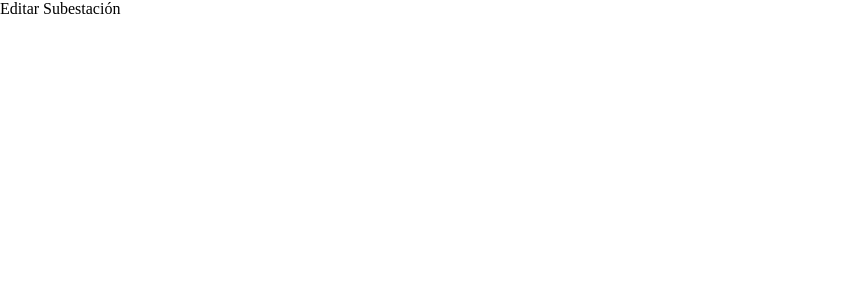
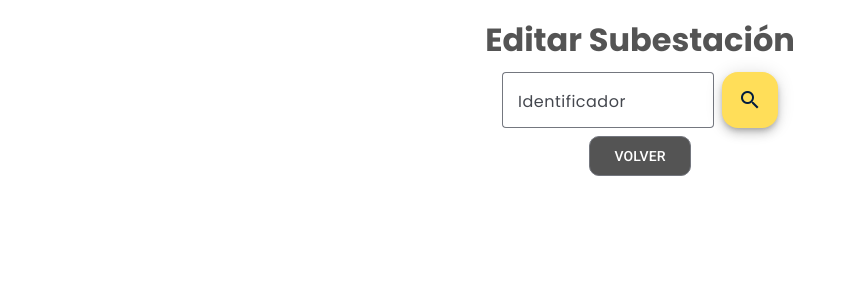
Before and after one commit to D240021/Reporteria-ICE, an Angular app in the folder frontend/reporteria-ice/: page /editar-subestacion in a window 1280 px wide. Shown: the top 300 px of the page, without its empty margins (0-856 px from the left). Built offline with nearby package versions, Linux system fonts and the light colour scheme.

Commit message:
Se agregan avances a la pantalla de Editar Subestacion

```diff
--- /dev/null
+++ b/frontend/reporteria-ice/src/app/Modelo/subestacion/subestacion.ts
@@ -0,0 +1,11 @@
+export interface SubestacionLectura {
+    identificador : string,
+    unidadRegional : string,
+    nombre : string
+}
+
+
+export interface SubestacionEscritura {
+    unidadRegional : string,
+    nombre : string
+}
--- /dev/null
+++ b/frontend/reporteria-ice/src/app/Vista/componentes/buscador/buscador/buscador.component.css
@@ -0,0 +1,29 @@
+
+form {
+
+    display: flex;
+    flex-direction: row;
+    align-items: center;
+    justify-content: center;
+    gap: 0 .5rem;
+}
+
+button {
+    background-color: var(--color-terciario-fondo);
+}
+
+mat-option {
+    background-color: #72ccf2;
+    color: var(--color-secundario);
+}
+
+
+span {
+    font-weight: bold;
+    color: var(--color-principal);
+}
+
+
+span, mat-option, mat-label, mat-input::placeholder, mat-input {
+    font-family: var(--fuente-poppins);
+}
--- /dev/null
+++ b/frontend/reporteria-ice/src/app/Vista/componentes/buscador/buscador/buscador.component.html
@@ -0,0 +1,17 @@
+<div>
+    <form (submit)="emitirBusqueda()">
+        <mat-form-field appearance="outline">
+            <mat-label>Identificador</mat-label>
+            <input type="text" placeholder="Inserte identificador" matInput [matAutocomplete]="auto"
+                [formControl]="control">
+            <mat-autocomplete #auto="matAutocomplete" (optionSelected)="opcionSeleccionada($event)">
+                <mat-option *ngFor="let dato of opcionesFiltradas | async" [value]="dato">
+                    <span>{{dato.identificador}}</span> {{dato.nombre}}
+                </mat-option>
+            </mat-autocomplete>
+        </mat-form-field>
+        <button mat-fab type="submit">
+            <mat-icon>search</mat-icon>
+        </button>
+    </form>
+</div>
--- /dev/null
+++ b/frontend/reporteria-ice/src/app/Vista/componentes/buscador/buscador/buscador.component.ts
@@ -0,0 +1,66 @@
+import { Component, EventEmitter, Input, OnInit, Output } from '@angular/core';
+import { CommonModule } from '@angular/common'; // Importa CommonModule
+import { FormControl, FormsModule, ReactiveFormsModule } from '@angular/forms';
+import { MatAutocompleteModule, MatAutocompleteSelectedEvent } from '@angular/material/autocomplete';
+import { MatButtonModule } from '@angular/material/button';
+import { MatIconModule } from '@angular/material/icon';
+import { MatInputModule } from '@angular/material/input';
+import { Observable } from 'rxjs';
+import { map, startWith } from 'rxjs/operators';
+
+@Component({
+  selector: 'buscador',
+  standalone: true,
+  imports: [
+    CommonModule,
+    FormsModule,
+    MatInputModule,
+    MatAutocompleteModule,
+    MatButtonModule,
+    MatIconModule,
+    ReactiveFormsModule
+  ],
+  templateUrl: './buscador.component.html',
+  styleUrl: './buscador.component.css'
+})
+export class BuscadorComponent implements OnInit {
+  control = new FormControl();
+  opcionesFiltradas: Observable<any[]> = new Observable();
+
+  @Input()
+  datos: any[] = [];
+
+  @Output()
+  identificadorSeleccionado = new EventEmitter<string>;
+
+  ngOnInit(): void {
+
+    this.opcionesFiltradas = this.control.valueChanges.pipe(
+      startWith(''),
+      map(value => (typeof value === 'string' ? value : value?.nombre || '')),
+      map(nombre => nombre ? this._filtrar(nombre) : this.datos.slice())
+    );
+  }
+
+  opcionSeleccionada(event: MatAutocompleteSelectedEvent) : void {
+    const valorNombre = event.option.value.nombre;
+    const valorIdentificador = event.option.value.identificador;
+    this.control.patchValue(valorIdentificador + ' ' + valorNombre);
+    return;
+  }
+
+  private _filtrar(nombre: string): any[] {
+    const valorFiltro = nombre.toLowerCase();
+    return this.datos.filter(opcion => opcion.nombre.toLowerCase().includes(valorFiltro));
+  }
+
+  obtenerIdentificadorValorSeleccionado() : string {
+    return this.control.value.split(' ')[0];
+  }
+
+
+  emitirBusqueda() : void {
+    this.identificadorSeleccionado.emit(this.obtenerIdentificadorValorSeleccionado());
+    return;
+  }
+}
--- a/frontend/reporteria-ice/src/app/Vista/paginas/editarSubestacion/editar-subestacion/editar-subestacion.component.css
+++ b/frontend/reporteria-ice/src/app/Vista/paginas/editarSubestacion/editar-subestacion/editar-subestacion.component.css
@@ -0,0 +1,64 @@
+div {
+    display: flex;
+    flex-direction: column;
+    justify-content: start;
+    align-items: center;
+    margin-top: 1rem;
+    gap: .5rem 0;
+    font-family: var(--fuente-poppins);
+}
+
+
+h1 {
+    color: var(--color-principal);
+}
+
+form {
+    margin-top: 1rem;
+    width: 70%;
+    display: flex;
+    flex-direction: column;
+    justify-content: center;
+    gap: 1rem 0;
+}
+
+form section {
+    display: flex;
+    flex-direction: row;
+    gap: 0 1rem;
+}
+
+form section label {
+    width: 40%;
+    color: var(--color-secundario);
+}
+
+form section input,
+form section select {
+    width: 60%;
+}
+
+form section input,
+form section select {
+    background-color: var(--color-sextario-fondo);
+    border: none;
+}
+
+.contenedor-botones {
+    display: flex;
+    flex-direction: row;
+    justify-content: space-between;
+}
+
+div button {
+    background-color: var(--color-principal);
+    color: var(--color-secundario-fondo);
+    border-radius: 10px;
+}
+
+.contenedor-botones section button {
+    border: none;
+    background-color: var(--color-terciario-fondo);
+    color: var(--color-secundario-fondo);
+    border-radius: 10px;
+}
--- a/frontend/reporteria-ice/src/app/Vista/paginas/editarSubestacion/editar-subestacion/editar-subestacion.component.html
+++ b/frontend/reporteria-ice/src/app/Vista/paginas/editarSubestacion/editar-subestacion/editar-subestacion.component.html
@@ -1 +1,38 @@
-<p>Editar Subestación</p>
+<div>
+
+    <h1>Editar Subestación</h1>
+
+    <buscador [datos]="datosQuemados" (identificadorSeleccionado)="procesarBusqueda($event)"></buscador>
+
+    @if (formularioVisible) {
+    <form>
+
+        <section>
+            <label>NOMBRE DE SUBESTACIÓN</label>
+            <input type="text" placeholder="Inserte un nombre">
+        </section>
+
+        <section>
+            <label>UNIDAD REGIONAL</label>
+            <select>
+                <option value="">Orosí</option>
+                <option value="">Desamparados</option>
+            </select>
+        </section>
+
+        <div class="contenedor-botones">
+
+            <section>
+                <button mat-stroked-button type="button">LIMPIAR</button>
+                <button mat-stroked-button type="submit" >ACTUALIZAR</button>
+            </section>
+        </div>
+
+
+    </form>
+
+    }
+
+    <button mat-stroked-button type="button" routerLink="/menu-administrador">VOLVER</button>
+
+</div>
--- a/frontend/reporteria-ice/src/app/Vista/paginas/editarSubestacion/editar-subestacion/editar-subestacion.component.ts
+++ b/frontend/reporteria-ice/src/app/Vista/paginas/editarSubestacion/editar-subestacion/editar-subestacion.component.ts
@@ -1,12 +1,50 @@
 import { Component } from '@angular/core';
-
+import { MatButtonModule } from '@angular/material/button';
+import { MatInputModule } from '@angular/material/input';
+import { BuscadorComponent } from '../../../componentes/buscador/buscador/buscador.component';
+import { SubestacionEscritura, SubestacionLectura } from '../../../../Modelo/subestacion/subestacion';
+import { RouterLink } from '@angular/router';
 @Component({
   selector: 'editar-subestacion',
   standalone: true,
-  imports: [],
+  imports: [MatInputModule, MatButtonModule, BuscadorComponent, RouterLink],
   templateUrl: './editar-subestacion.component.html',
   styleUrl: './editar-subestacion.component.css'
 })
 export class EditarSubestacionComponent {
 
+  formularioVisible!: boolean;
+
+  datosQuemados = [
+    { nombre: 'Orosí', identificador: 'S7492' },
+    { nombre: 'Turrialba', identificador: 'S7T92' },
+  ];
+
+  subestacionesQuemadas: SubestacionLectura[] = [
+    {
+      identificador: 'S7492',
+      unidadRegional: 'Cartago',
+      nombre: 'Turrialba'
+    },
+    {
+      identificador: 'S7T92',
+      unidadRegional: 'Desamparados',
+      nombre: 'San José'
+    },
+  ]
+
+
+  procesarBusqueda(identificadorBuscado: string): void {
+
+    const subestacionEncontrada = this.subestacionesQuemadas.find((subestacion) =>
+      identificadorBuscado == subestacion.identificador);
+    subestacionEncontrada ? this.formularioVisible = true : undefined;
+
+    return;
+  }
+
+  volverMenuPrincipal() : void {
+
+  }
+
 }
--- a/frontend/reporteria-ice/src/styles.css
+++ b/frontend/reporteria-ice/src/styles.css
@@ -24,7 +24,9 @@ body { margin: 0; padding: 0; font-family: Roboto, "Helvetica Neue", sans-serif;
     --color-terciario-fondo: #ffde59;
     --color-cuaternario-fondo: #ebecee;
     --color-quintenario-fondo: #cfcfcf;
+    --color-sextario-fondo: #ececec;
     --color-secundario: #6b6969;
+    --color-terciario: #8f8e8e;
 
 
     /* Fuentes */
```
Also changed, not shown: frontend/reporteria-ice/src/app/Controlador/subestacion/subestacion.service.ts (added, +13 -0 lines), 2 other files (tests, documents, lock files or other folders).
